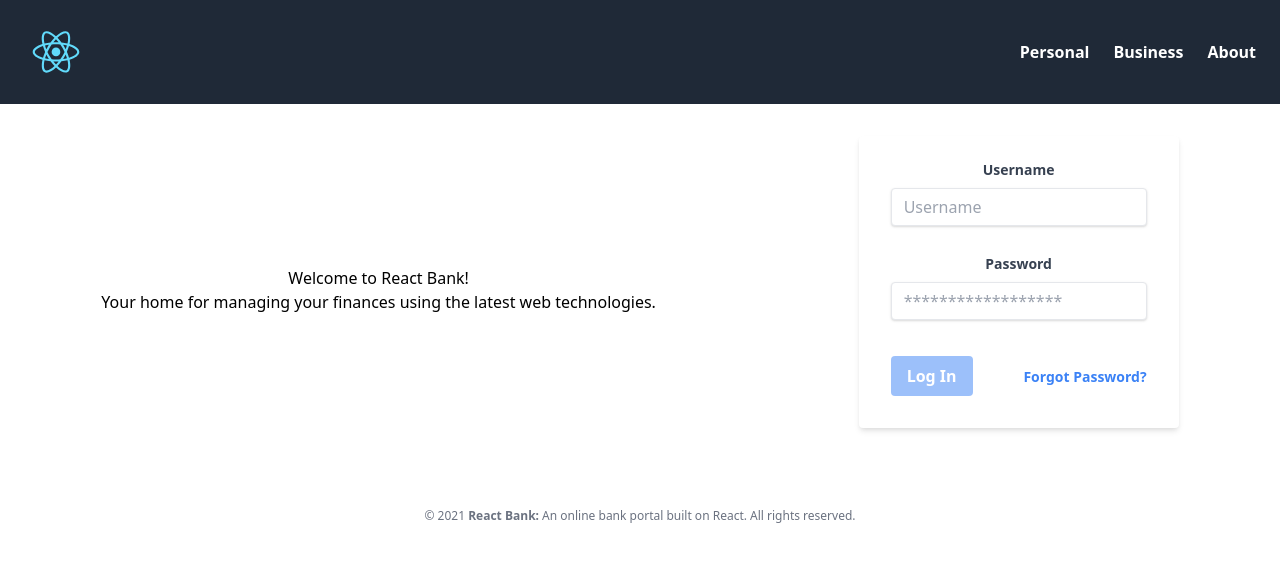
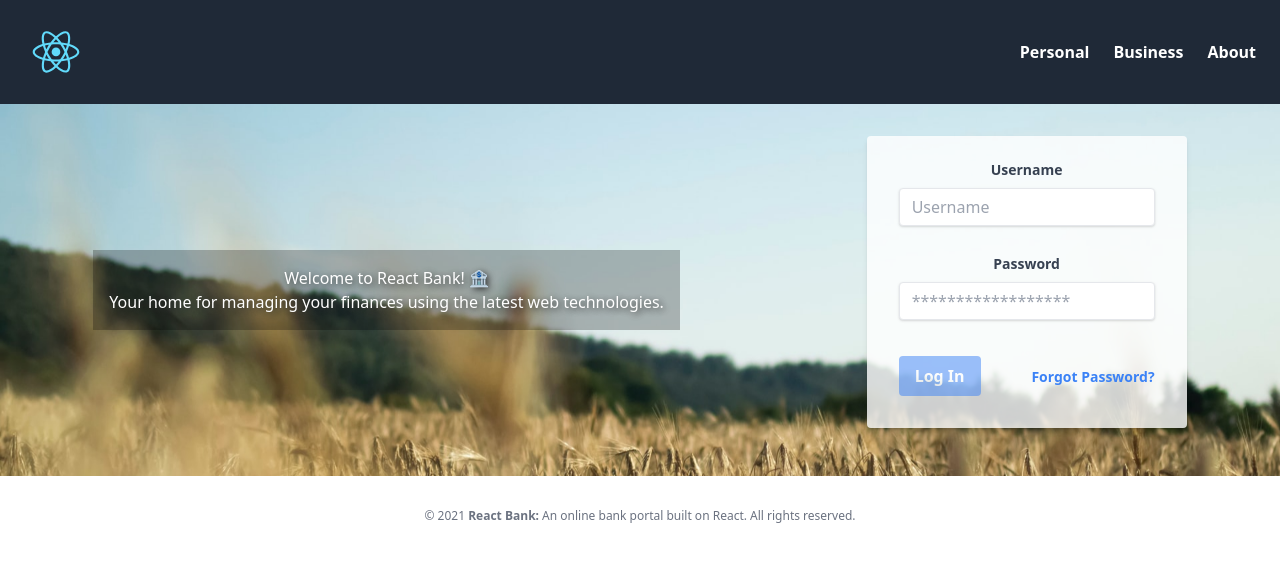
Before and after one commit to nugentmichael/react-bank, a React (Create React App) app: page / in a window 1280 px wide. Shown: the top 562 px of the page. Built offline with nearby package versions, Linux system fonts and the light colour scheme.

Commit message:
Add style and markup revisions to the Personal and Business login components.

```diff
--- a/src/App.scss
+++ b/src/App.scss
@@ -34,3 +34,23 @@
 .tooltip:hover + .tooltip-text {
 	opacity: 100%;
 }
+
+.personal-login {
+	background: url('assets/images/wheat-field.jpeg') center center/cover
+		no-repeat fixed;
+
+	h3,
+	h4 {
+		text-shadow: 2px 2px 7px #333;
+	}
+}
+
+.business-login {
+	background: url('assets/images/bank-tower.jpeg') center center/cover
+		no-repeat fixed;
+
+	h3,
+	h4 {
+		text-shadow: 2px 2px 7px #333;
+	}
+}
--- a/src/components/LoginForm.js
+++ b/src/components/LoginForm.js
@@ -49,7 +49,7 @@ const LoginForm = () => {
 
 	return (
 		<form
-			className="bg-white shadow-md rounded px-8 pt-6 pb-8 mb-4"
+			className="bg-white bg-opacity-80 shadow-md rounded px-8 pt-6 pb-8 mb-4"
 			autoComplete="off"
 			onSubmit={handleSubmit}
 		>
--- a/src/layouts/Business.js
+++ b/src/layouts/Business.js
@@ -7,9 +7,14 @@ const Business = (props) => {
 	}, [props.title]);
 
 	return (
-		<div className="flex items-center justify-around py-8">
-			<div>
-				<h3>Welcome to React Bank for Business!</h3>
+		<div className="business-login flex items-center justify-around py-8 w-full">
+			<div className="bg-black bg-opacity-25 p-4 text-white">
+				<h3>
+					Welcome to React Bank for Business!{' '}
+					<span role="img" aria-label="Bank Emoji">
+						🏦
+					</span>
+				</h3>
 				<h4>
 					Your home for managing your business finances using the
 					latest web technologies.
--- a/src/layouts/Login.js
+++ b/src/layouts/Login.js
@@ -7,9 +7,14 @@ const Login = (props) => {
 	}, [props.title]);
 
 	return (
-		<div className="flex items-center justify-around py-8 w-full max-w-screen-xl">
-			<div>
-				<h3>Welcome to React Bank!</h3>
+		<div className="personal-login flex items-center justify-around py-8 w-full">
+			<div className="bg-black bg-opacity-25 p-4 text-white">
+				<h3>
+					Welcome to React Bank!{' '}
+					<span role="img" aria-label="Bank Emoji">
+						🏦
+					</span>
+				</h3>
 				<h4>
 					Your home for managing your finances using the latest web
 					technologies.
```
Also changed, not shown: src/assets/images/bank-tower.jpeg (added), src/assets/images/wheat-field.jpeg (added).
